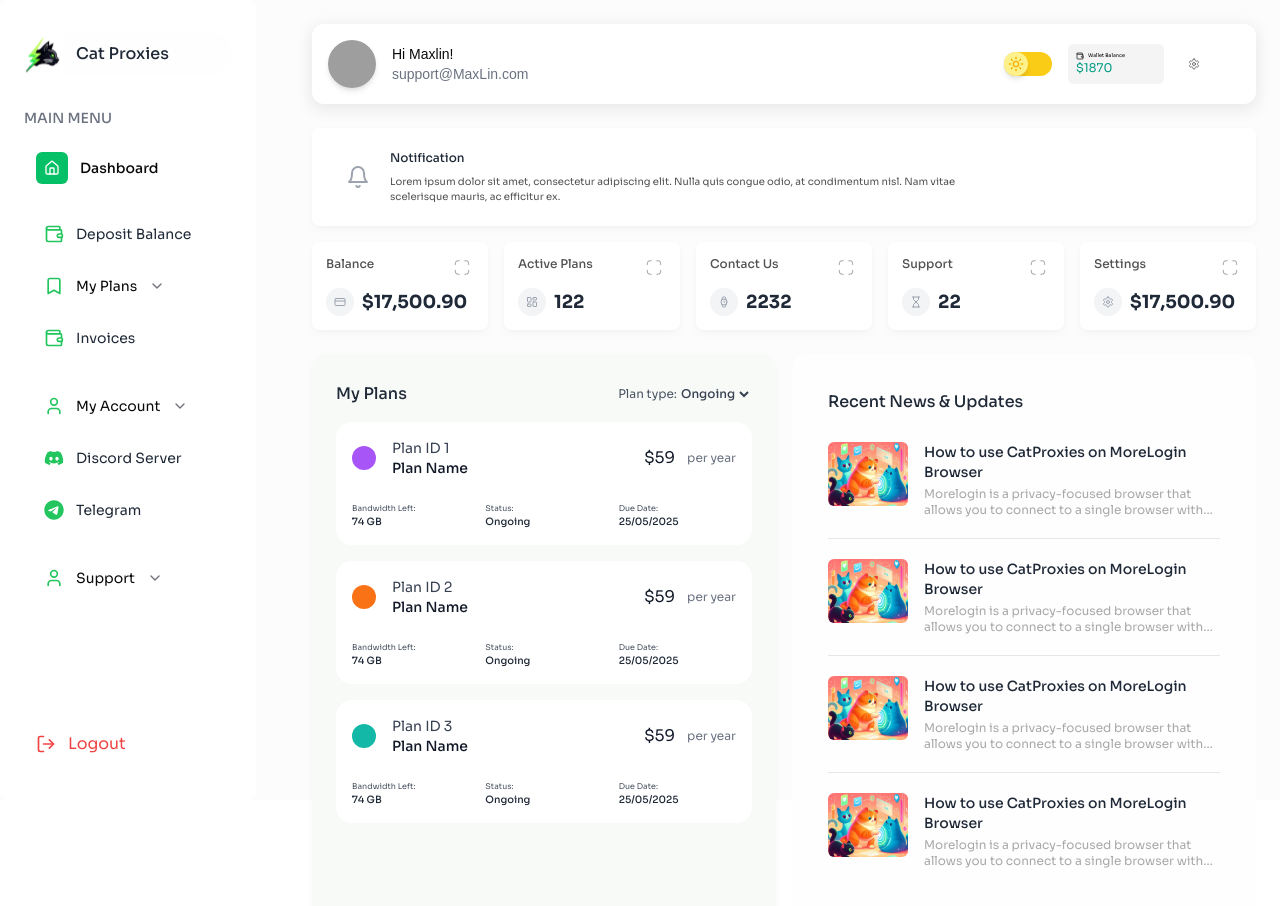
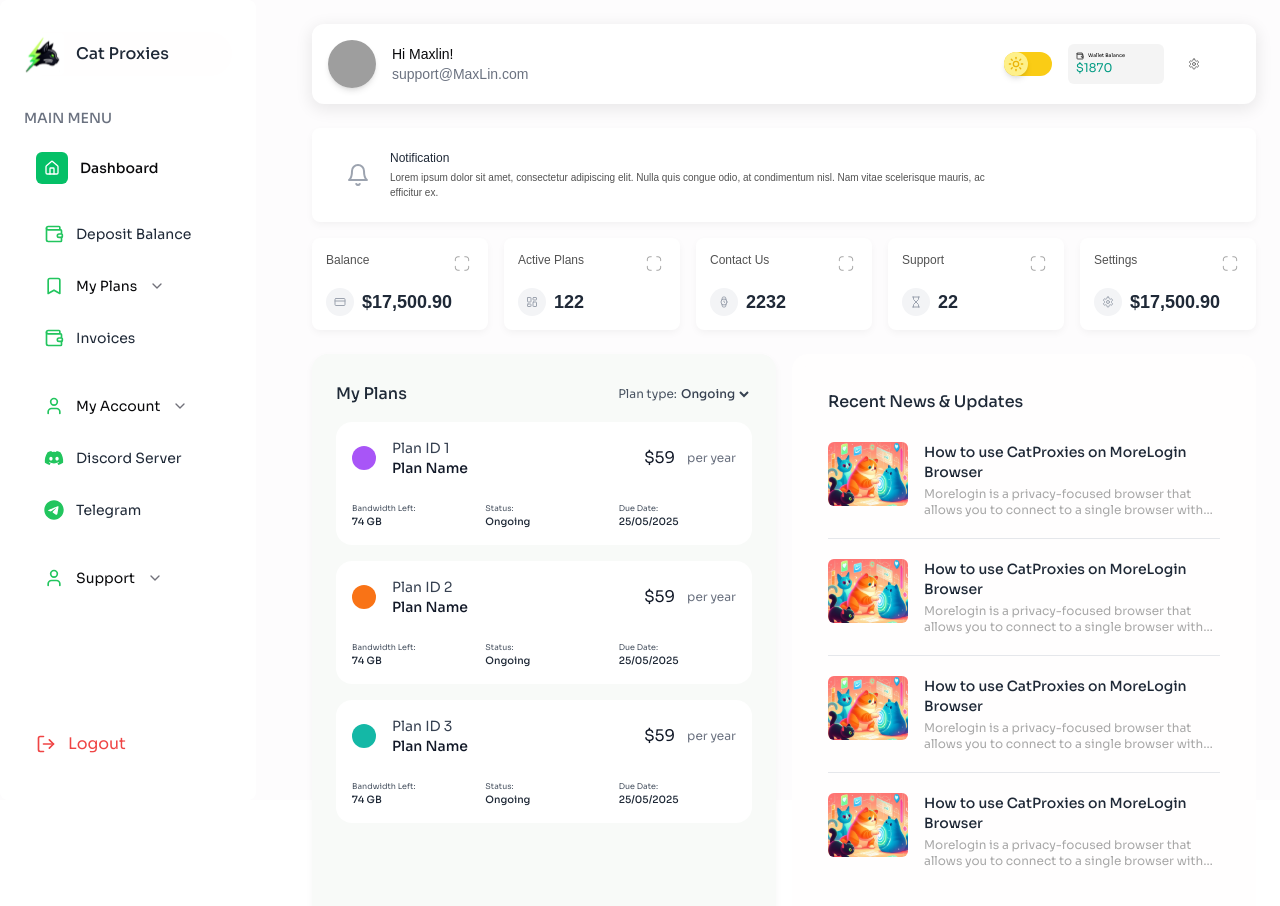
Before and after one commit to myselfabhi/Cat_Proxies, a Next.js app: page /dashboard in a window 1280 px wide. Shown: the top 906 px of the page. Built offline with nearby package versions, Linux system fonts and the light colour scheme; grey boxes are pictures that could not be loaded; a web font is replaced by a local one.

Commit message:
fix: font family in cards section

```diff
--- a/src/components/dashboard/Cards.tsx
+++ b/src/components/dashboard/Cards.tsx
@@ -20,15 +20,15 @@
 }) => {
   return (
     <div className="flex flex-col border-[14px] dark:border-[#1E2327] border-white gap-[10px] bg-white dark:bg-[#1E2327] rounded-lg shadow-soft hover:shadow-md transition-shadow duration-200 relative">
-      <div className="flex flex-col gap-2 flex-grow space-y-2">
-        <p className="text-xs font-medium text-[#525252] dark:text-gray-400 truncate">
+      <div className="flex flex-col gap-3 flex-grow space-y-2">
+        <p className="text-xs font-medium font-satoshi text-[#525252] dark:text-gray-400 truncate">
           {title}
         </p>
         <div className="flex items-center gap-2">
           <div className="p-2 bg-gray-100 dark:bg-[#161B1E] rounded-full">
             {icon}
           </div>
-          <p className="text-xl md:text-lg font-bold text-gray-800 dark:text-gray-200 truncate">
+          <p className="text-xl md:text-lg font-bold font-satoshi text-gray-800 dark:text-gray-200 truncate">
             {value}
           </p>
         </div>
@@ -59,11 +59,11 @@
       <div className="px-3">
         <BellIcon className="w-6 h-6 dark:fill-white dark:bg-[#F9AA4B] dark:p-2 text-gray-400 dark:text-white dark:rounded-full dark:w-10 dark:h-10" />
       </div>
-      <div className="space-y-2">
-        <p className="text-xs font-medium text-gray-800 dark:text-gray-200">
+      <div className="space-y-1">
+        <p className="text-xs font-medium font-satoshi text-gray-800 dark:text-gray-200">
           Notification
         </p>
-        <p className="text-[10px] w-full sm:w-[617px] font-normal text-[#525252] dark:text-gray-400">
+        <p className="text-[10px] w-full sm:w-[617px] font-normal font-satoshi text-[#525252] dark:text-gray-400">
           Lorem ipsum dolor sit amet, consectetur adipiscing elit. Nulla quis
           congue odio, at condimentum nisl. Nam vitae scelerisque mauris, ac
           efficitur ex.
```
